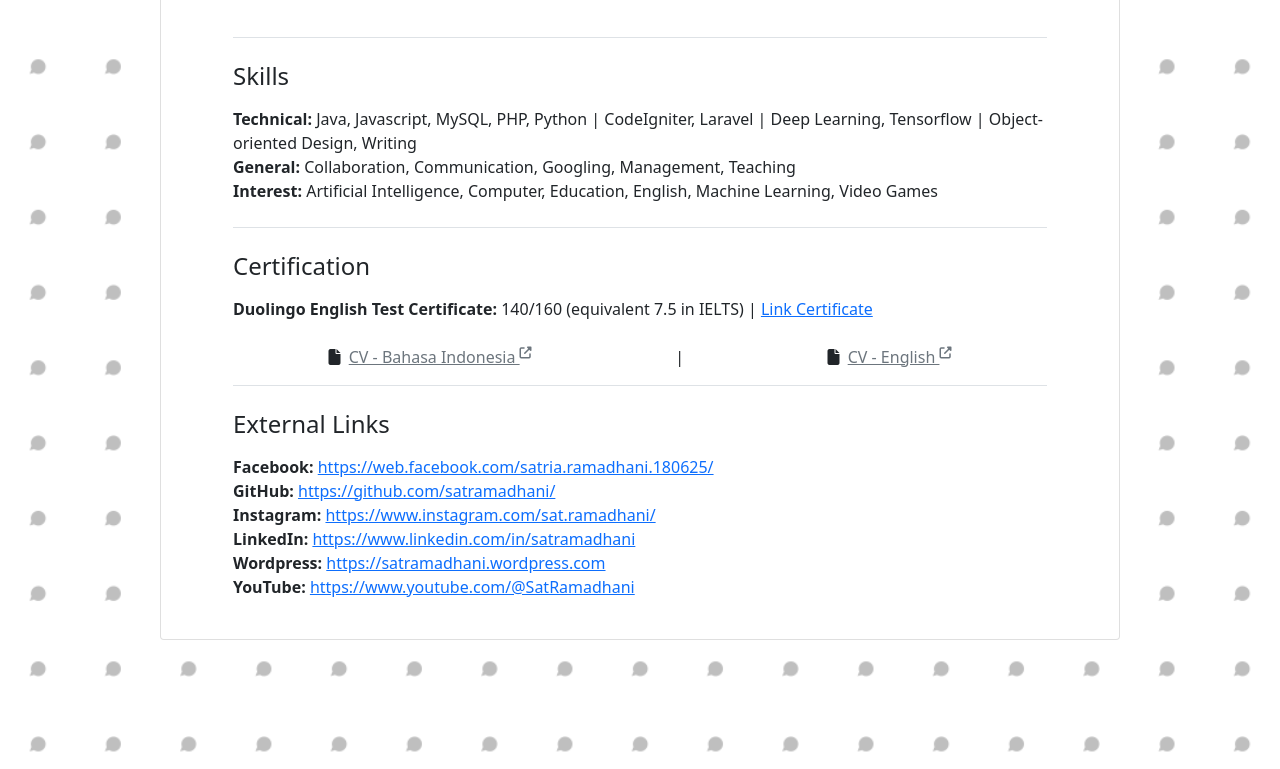
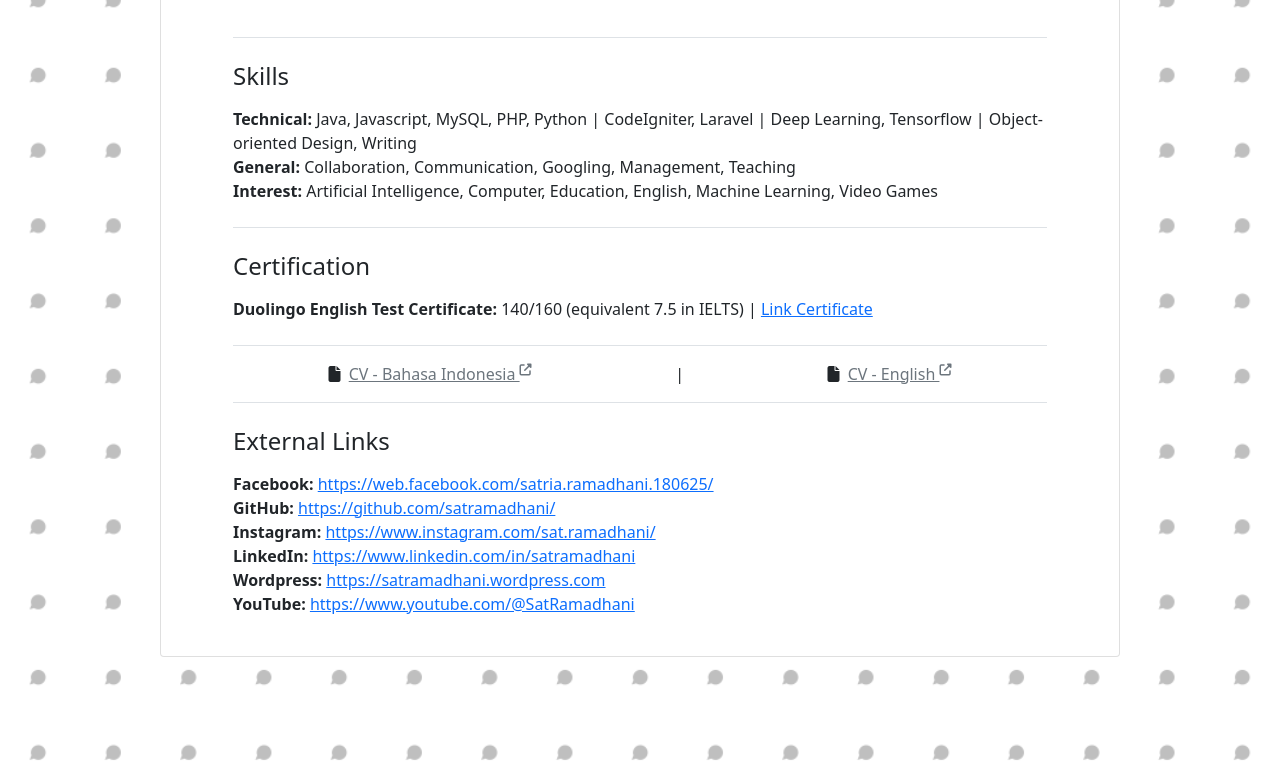
Before and after one commit to satramadhani/portfolio, a plain HTML site: page index.html in a window 1280 px wide. Shown: the part 2424-3193 px from the top of the page. Drawn offline with nearby package versions, Linux system fonts and the light colour scheme.

Commit message:
Update index.html

```diff
--- a/index.html
+++ b/index.html
@@ -236,6 +236,7 @@
                 <strong>Duolingo English Test Certificate: </strong> 140/160 (equivalent 7.5 in IELTS) | <a href="https://certs.duolingo.com/3d6328e1569259c7b50ec3e7e307d8ca">Link Certificate</a>
                 <br />
             </div>
+            <div class="border-bottom my-2 mx-5"></div>
             <div class="d-flex justify-content-evenly my-2">
                 <span>
                     <span class="fa fa-file me-1"></span>
```
